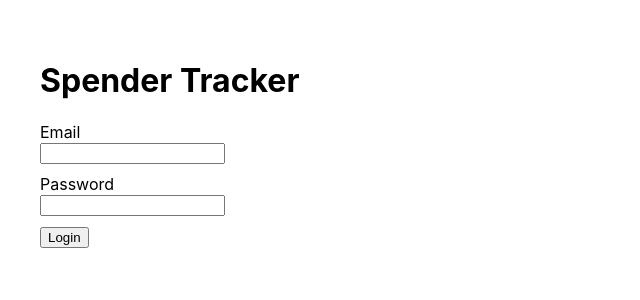
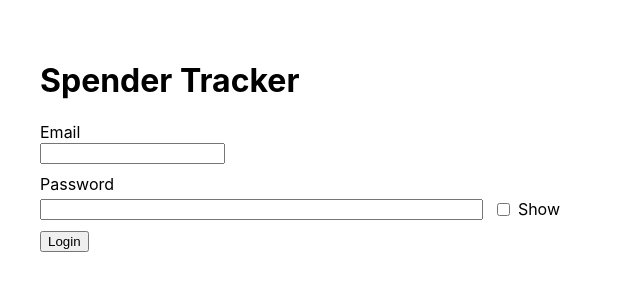
Before and after one commit to vahehr-dotcom/spender-tracker, a React (Create React App) app: page / in a window 1280 px wide. Shown: the top 300 px of the page, without its empty margins (0-640 px from the left). Built offline with nearby package versions, Linux system fonts and the light colour scheme.

Commit message:
Add show password toggle to login

```diff
--- a/src/components/Login.js
+++ b/src/components/Login.js
@@ -3,6 +3,7 @@ import { useState } from 'react'
 export default function Login({ onLogin, status }) {
   const [email, setEmail] = useState('')
   const [password, setPassword] = useState('')
+  const [showPassword, setShowPassword] = useState(false)
 
   return (
     <div style={{ padding: 40, maxWidth: 520 }}>
@@ -14,8 +15,24 @@ export default function Login({ onLogin, status }) {
       </div>
 
       <div style={{ marginBottom: 10 }}>
-        <div>Password</div>
-        <input type="password" value={password} onChange={e => setPassword(e.target.value)} />
+        <div style={{ marginBottom: 5 }}>Password</div>
+        <div style={{ display: 'flex', gap: 10, alignItems: 'center' }}>
+          <input
+            type={showPassword ? 'text' : 'password'}
+            value={password}
+            onChange={e => setPassword(e.target.value)}
+            style={{ flex: 1 }}
+          />
+          <label style={{ display: 'flex', alignItems: 'center', gap: 5, cursor: 'pointer', whiteSpace: 'nowrap' }}>
+            <input
+              type="checkbox"
+              checked={showPassword}
+              onChange={e => setShowPassword(e.target.checked)}
+              style={{ cursor: 'pointer' }}
+            />
+            Show
+          </label>
+        </div>
       </div>
 
       <button onClick={() => onLogin(email, password)}>Login</button>
```
